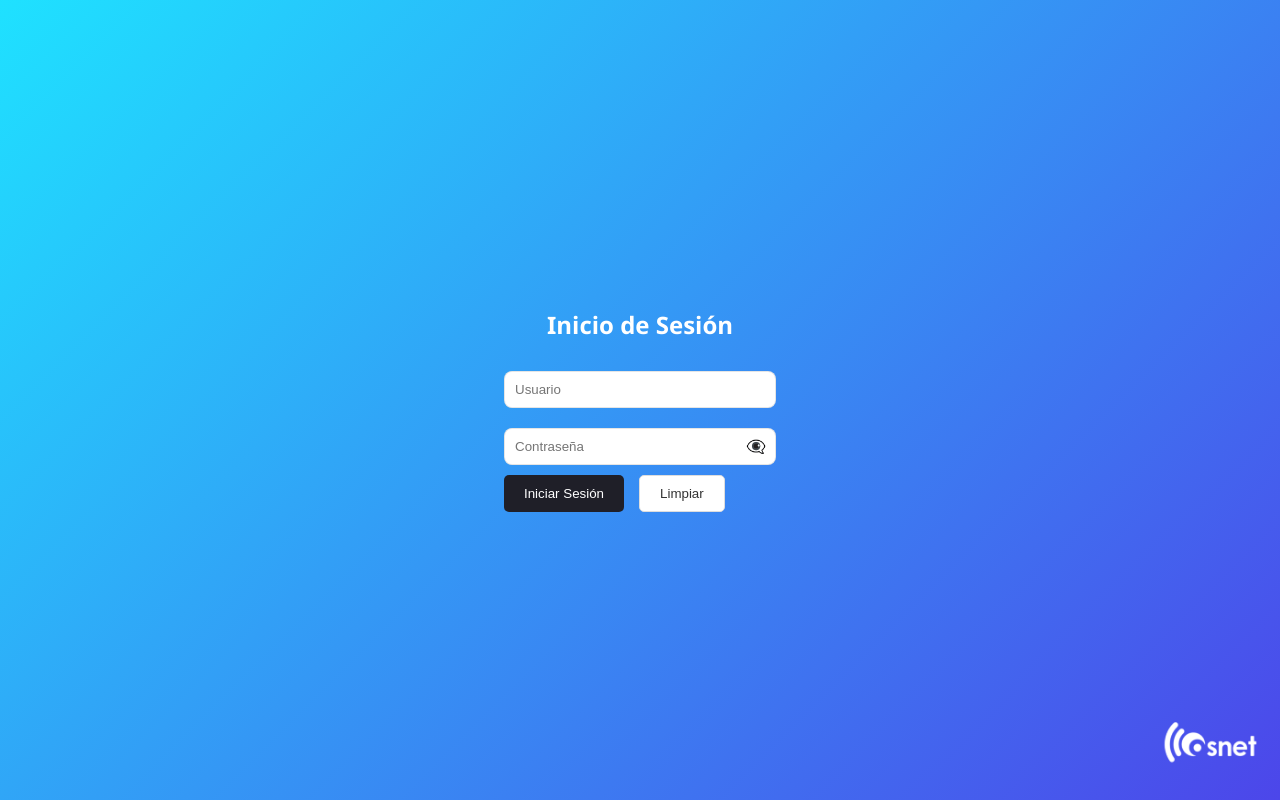
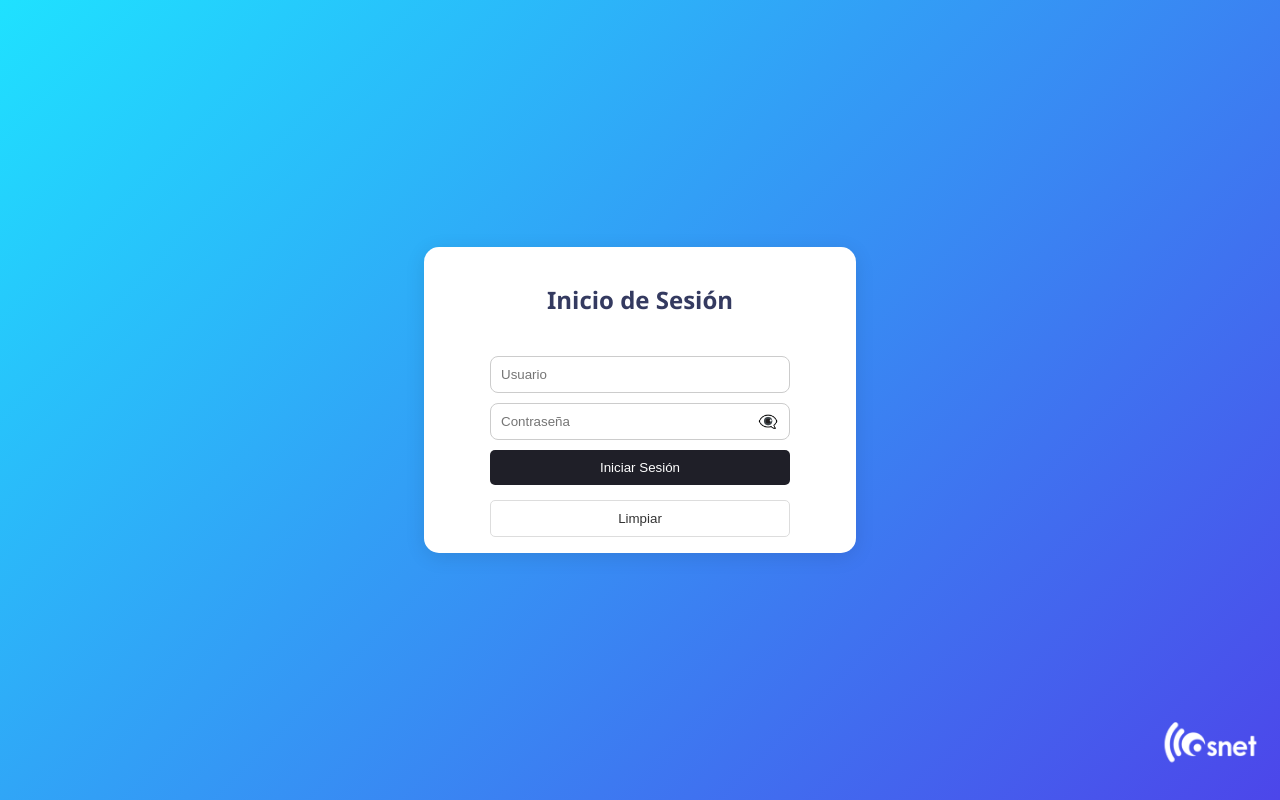
Before and after one commit to lealgonnzalez-del/proyectos-osnet, a React (Create React App) app: page / in a window 1280 px wide. Built offline with nearby package versions, Linux system fonts and the light colour scheme; what chartjs-plugin-datalabels would draw is missing.

Commit message:
actualizado

```diff
--- a/src/App.css
+++ b/src/App.css
@@ -80,17 +80,67 @@ body {
   justify-content: center;
   min-height: 100vh;
 }
+.login-card {
+  background: white;
+  padding:  1rem;
+  border-radius: 15px;
+  box-shadow: 0 4px 20px rgba(0,0,0,0.1);
+  width: 100%;
+  max-width: 400px;
+  display: flex;
+  flex-direction: column;
+  gap: 20px;
+
+}
+.auth-title {
+
+  color: var(--header-dark);
+  text-align: center;
+}
 
 .input-osnet {
-  width: 250px;
+  width: 100% !important;
+  box-sizing: border-box;
   padding: 10px;
-  margin: 10px 0;
   border-radius: 8px;
-  border: 1px solid rgba(0,0,0,0.1);
+  border: 1px solid #ccc;
+
 }
+.input-container {
+  position: relative;
+  width: 100%;
+  max-width: 300px;
+  display: flex;
+  flex-direction: column;
+  align-items: center;
+  margin: 0px auto;
+}
+.input-password-osnet {
+  width: 100% !important;
+  margin: 0 !important;
+  padding-right: 40px;
+  box-sizing: border-box;
 
-.password-wrapper { position: relative; display: flex; align-items: center; }
-.eye-icon { position: absolute; right: 10px; cursor: pointer; color: #333; }
+}
+.password-wrapper {
+  position: relative;
+  display: flex;
+  align-items: center;
+  width: 100%;
+  max-width: 300px;
+  margin: 10px auto;
+}
+.eye-icon {
+  position: absolute;
+  right: 12px;
+  top: 50%;
+  transform: translateY(-50%);
+  cursor: pointer;
+  display: flex;
+  align-items: center;
+  color: #333;
+  z-index: 10;
+}
 
 .btn-primary-osnet {
   background-color: rgb(31, 31, 40);
@@ -101,7 +151,7 @@ body {
   cursor: pointer;
 }
 
-.btn-primary-osnet:hover { background-color: #4488ee; }
+.btn-primary-osnet:hover { background-color: #209866; }
 
 .limpiar {
   background-color: white;
@@ -141,9 +191,17 @@ body {
 }
 .auth-buttons{
   display: flex;
+  flex-direction: column;
   gap: 15px;
+  width: 100%;
+  max-width: 300px;
+  margin: 0 auto;
 }
+.container-auth .btn-primary-osnet, .container-auth .limpiar {
+  width: 100%;
+  max-width: 300px;
 
+}
 
 @media (max-width: 768px) {
   .kpi-row, .bottom-charts, .filter-row, .auth-buttons {
--- a/src/componentes/Login.js
+++ b/src/componentes/Login.js
@@ -70,10 +70,14 @@ function Login() {
   };
 
   return (
+
     <div className="container-auth">
+      <div className="login-card">
+
         <h2 className="auth-title">Inicio de Sesión</h2>
 
         <form onSubmit={handleLogin} className="form-auth">
+          <div className="input-container">
             <input
               className="input-osnet"
               placeholder="Usuario"
@@ -81,6 +85,7 @@ function Login() {
               onChange={(e) => setUsername(e.target.value)}
               required
             />
+          </div>
 
           <div className="password-wrapper">
             <input
@@ -112,6 +117,7 @@ function Login() {
 
         <img src={logo} alt="Logo OSNET" className="logo-osnet-bottom" />
       </div>
+    </div>
   );
 }
 
```
Lines whose indentation alone changed are shown as unchanged.
